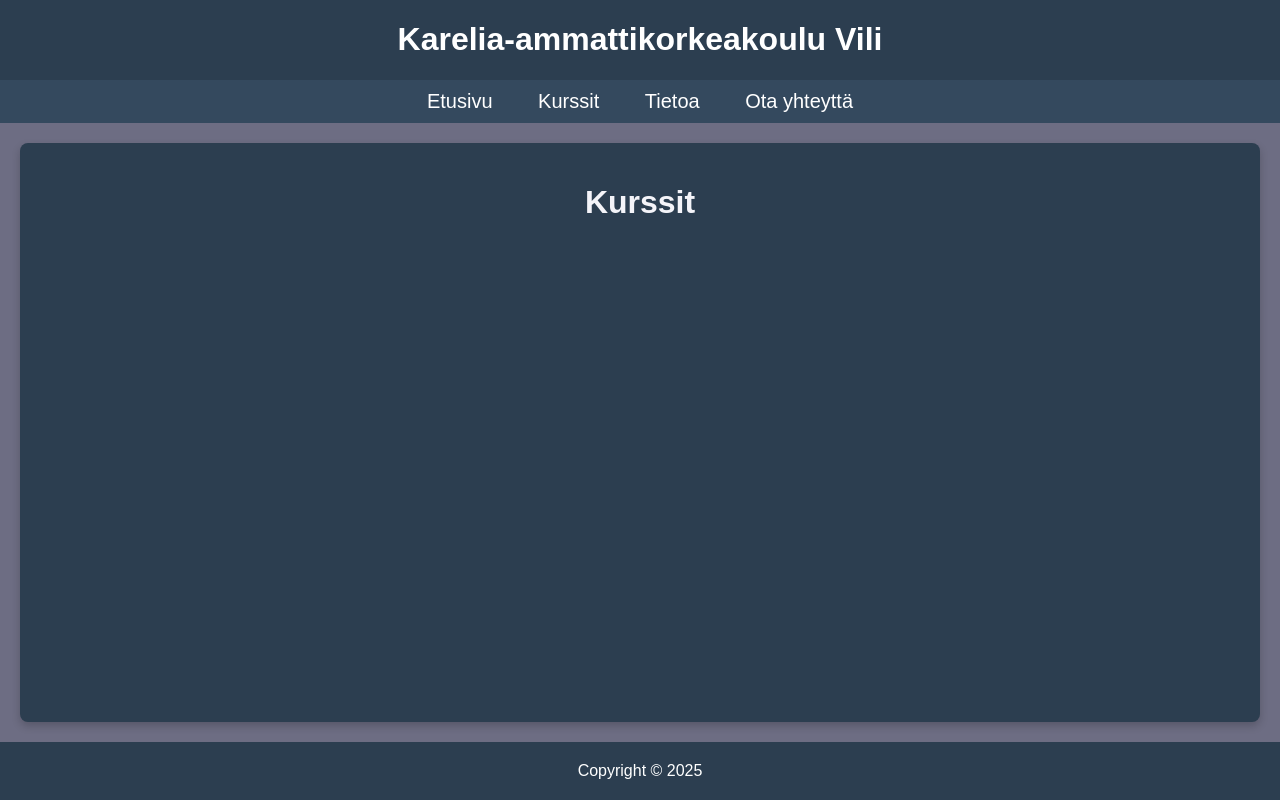
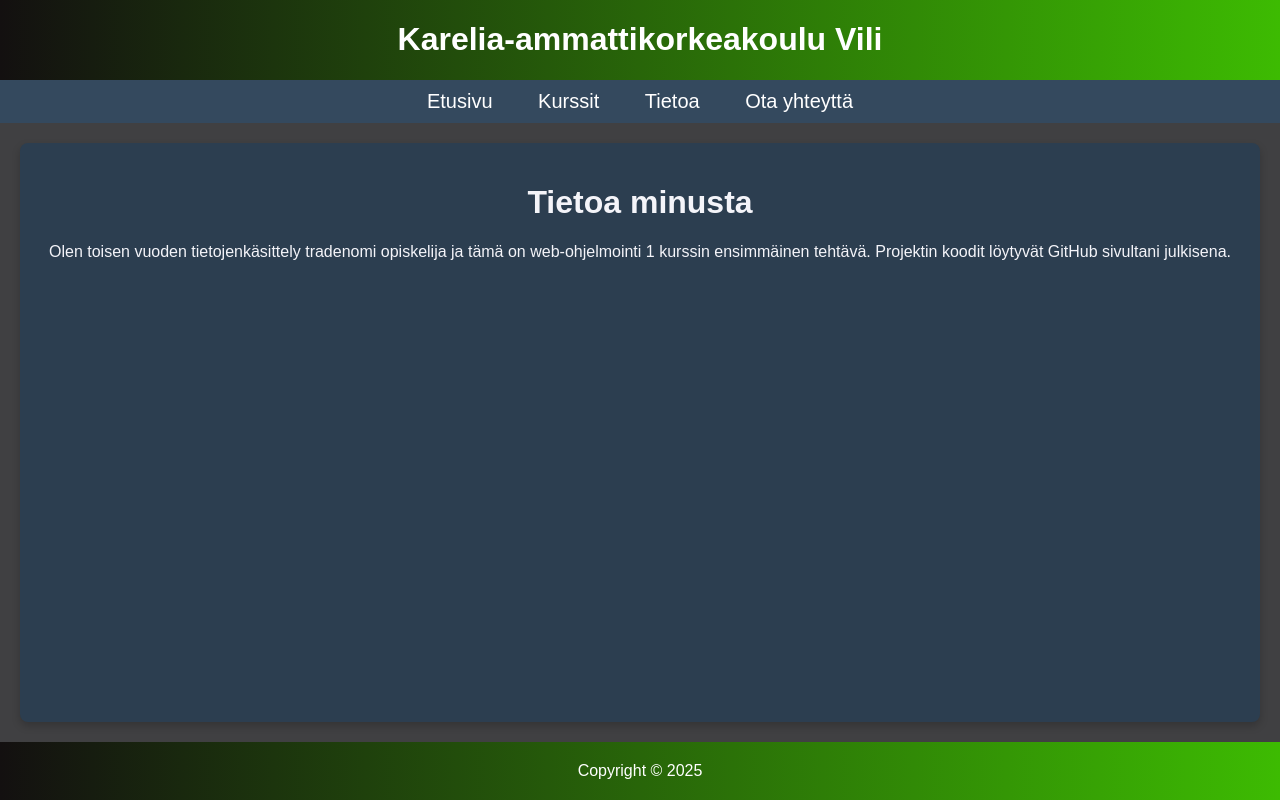
Before and after one commit to viljonaattori/WEB1, a plain HTML site: page tietoa.html in a window 1280 px wide. Drawn offline with Linux system fonts and the light colour scheme.

Commit message:
gradient väriä lisätty

```diff
--- a/Styles.css
+++ b/Styles.css
@@ -3,7 +3,7 @@ body {
   font-family: Arial, sans-serif;
   margin: 0;
   padding: 0;
-  background-color: #6d6d83; /* Taustaväri */
+  background-color: #404042; /* Taustaväri */
   display: flex;
   flex-direction: column;
   color: #f4f4f9; /* Tekstin väri */
@@ -12,7 +12,8 @@ body {
 
 /* Header-tyylit */
 header {
-  background-color: #2c3e50; /* Headerin taustaväri */
+  /*background-color: #2c3e50;  Headerin taustaväri */
+  background: linear-gradient(to right, #131010, #3dbb02);
   color: white;
   padding: 20px, 0;
   text-align: center;
@@ -52,7 +53,7 @@ nav a:hover {
 }
 
 footer {
-  background-color: #2c3e50;
+  background: linear-gradient(to right, #131010, #3dbb02);
   color: white;
   text-align: center;
   padding: 20px 0;
--- a/tietoa.html
+++ b/tietoa.html
@@ -22,7 +22,13 @@
 
     <div class="main">
       <main>
-        <h1>Kurssit</h1>
+        <h1>Tietoa minusta</h1>
+        <p>
+          Olen toisen vuoden tietojenkäsittely tradenomi opiskelija ja tämä on
+          web-ohjelmointi 1 kurssin ensimmäinen tehtävä. Projektin koodit
+          löytyvät GitHub sivultani julkisena.
+        </p>
+        <p></p>
       </main>
     </div>
 
```
